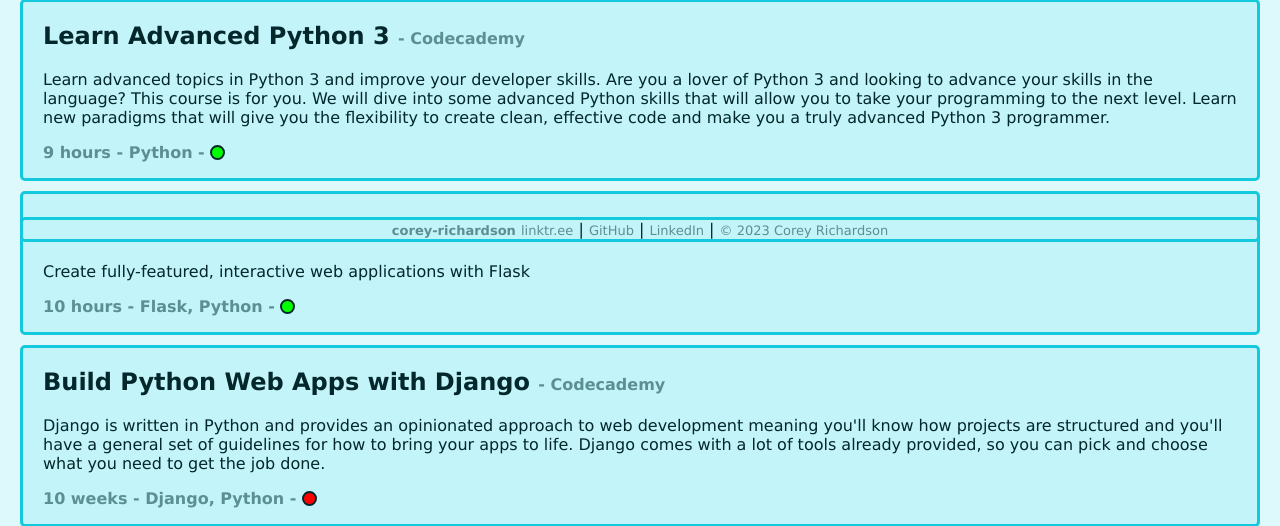
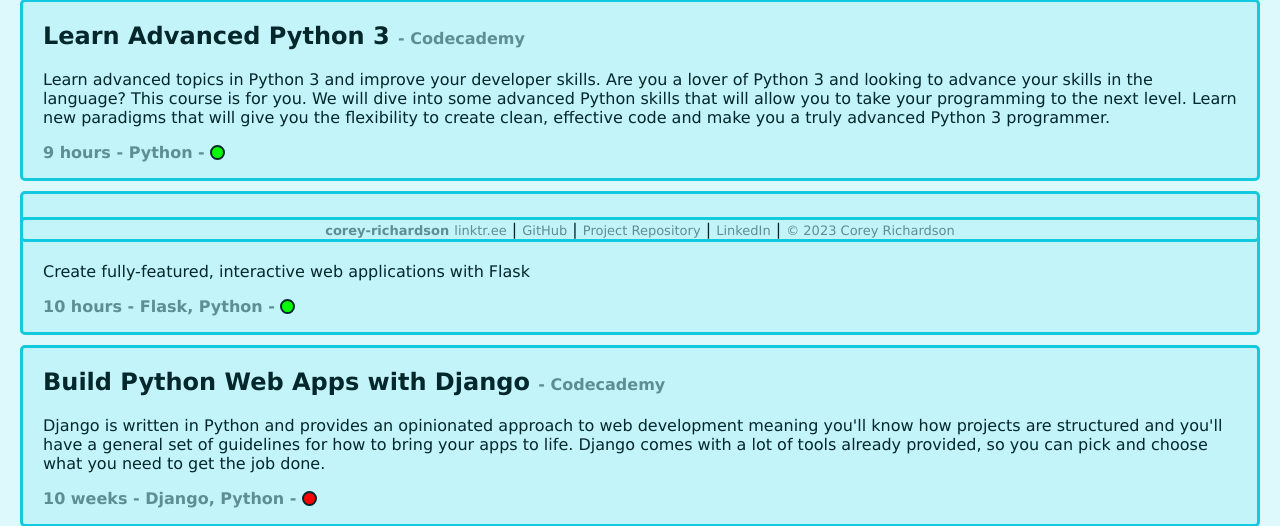
Before and after one commit to corey-richardson/course-progress-tracker, a Flask app: page / in a window 1280 px wide. Shown: the part 558-1084 px from the top of the page. Run offline with Flask 3, Linux system fonts and the light colour scheme; some libraries are stand-ins or nearby versions.

Commit message:
Updated footer with project repo and license info

```diff
--- a/templates/base.html
+++ b/templates/base.html
@@ -33,8 +33,9 @@
                     <span>
                         <a href="https://linktr.ee/coreyrichardson">linktr.ee</a> |
                         <a href="https://github.com/corey-richardson">GitHub</a> |
+                        <a href="https://github.com/corey-richardson/course-progress-tracker">Project Repository</a> |
                         <a href="https://www.linkedin.com/in/corey-richardson-833300247/">LinkedIn</a> |
-                        <p>&COPY; {{year}} Corey Richardson</p>
+                        <a href="https://github.com/corey-richardson/course-progress-tracker/blob/main/LICENSE">&COPY; {{year}} Corey Richardson</a>
                     </span>
                 </div>
             </div>
```
